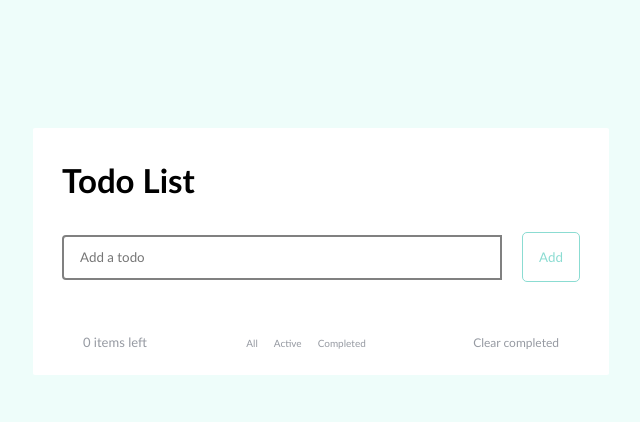
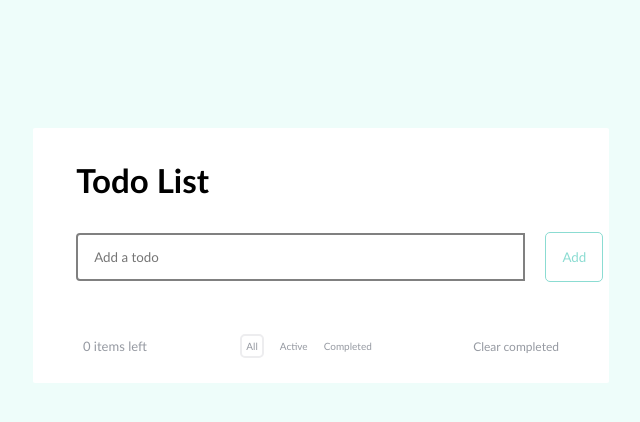
Before and after one commit to prointix/react-todoapp-for-daro, a React (Create React App) app in the folder todo-list/: page / in a window 1280 px wide. Shown: the top 422 px of the page, without its empty margins (319-959 px from the left). Built offline with nearby package versions, Linux system fonts and the light colour scheme.

Commit message:
Styles and ClearCompletedTodo Update

```diff
--- a/todo-list/src/App.css
+++ b/todo-list/src/App.css
@@ -86,6 +86,8 @@ h1 {
 
 .todo-form {
   margin-bottom: 32px;
+  margin-left: 15%;
+  width: 100%;
   align-self: center;
 }
 
@@ -94,8 +96,8 @@ h1 {
   border-radius: 4px 0 0px 4px;
   border: 2px solid gray;
   outline: none;
-  width: 440px;
-  height: 45px;
+  width: 78%;
+  height: 100%;
 }
 
 .todo-button {
@@ -114,10 +116,6 @@ h1 {
 .todo-button:hover{
   background-color: #8bdcd2;
   color: white;
-}
-
-.todo-button:focus{
-
 }
 
 
@@ -213,17 +211,16 @@ h1 {
   cursor: pointer;
 }
 button.on{
-  padding: 10px;
+
   border: none;
   border-radius: 0 4px 4px 0;
   cursor: pointer;
   outline: none;
+  background-color: white;
   margin-left: 20px;
-  background: #FFFFFF;
-  border: 1px solid #1AA7EC;
+  color:#969aa2;
   border-radius: 5px;
-  text-transform: capitalize;
-  color:#1AA7EC ;
+  text-decoration: underline;
 }
 
 .filters span{
@@ -244,4 +241,5 @@ button.on{
   .controls{
     padding: 18px 20px;
   }
+
 }
--- a/todo-list/src/App.js
+++ b/todo-list/src/App.js
@@ -8,10 +8,10 @@ import Todolist from "./components/TodoItem.js";
 const App = () => {
   const [todos, setTodos] = useState([]);
   const LOCAL_STORAGE_KEY = "todoList.app";
-  const [status, setStatus] = useState("all");
+  const [status, setStatus] = useState("All");
 
   const addTodo = (text) => {
-    if (text === "") return;
+    if (text.trim() === "") return alert("Please input some text");
 
     let todo = { id: uuidv4(), text: text, completed: false };
     let newTodos = [todo, ...todos];
@@ -24,11 +24,15 @@ const App = () => {
     if (retriveTodos) setTodos(retriveTodos);
   }, []);
 
+  const saveTocalStorage = (newTodos) => {
+    localStorage.setItem(LOCAL_STORAGE_KEY, JSON.stringify(newTodos));
+  };
+
   const removeTodo = (id) => {
     let updatedTodos = [...todos].filter((todo) => todo.id !== id);
     setTodos(updatedTodos);
     // remove from local storage
-    localStorage.setItem(LOCAL_STORAGE_KEY, JSON.stringify(updatedTodos));
+    saveTocalStorage(updatedTodos);
   };
 
   const completeTodo = (id) => {
@@ -39,15 +43,14 @@ const App = () => {
       return todo;
     });
     setTodos(updatedTodos);
-    localStorage.setItem(LOCAL_STORAGE_KEY, JSON.stringify(updatedTodos));
+    saveTocalStorage(updatedTodos);
   };
-
   const toggleTodo = (id) => {
     const newTodos = [...todos];
     const todo = newTodos.find((todo) => todo.id === id);
     todo.completed = !todo.completed;
     setTodos(newTodos);
-    localStorage.setItem(LOCAL_STORAGE_KEY, JSON.stringify(newTodos));
+    saveTocalStorage(newTodos);
   };
   const filteredTodos = todos.filter((todo) => {
     if (status === "Completed") {
@@ -58,7 +61,7 @@ const App = () => {
     }
     return todo;
   });
-
+  console.log(status)
   const statusHandler = (e) => {
     setStatus(e.target.value);
   };
@@ -109,7 +112,7 @@ const App = () => {
         </div>
         <button
           className={status === "deleteCompletedTodo" ? "on" : "clear-button"}
-          onClick={statusHandler}
+          onClick= {()=>{setStatus("deleteCompletedTodo");setTodos(todos.filter((todo) => !todo.completed)); saveTocalStorage(todos.filter((todo) => !todo.completed))}}
           value="deleteCompletedTodo"
         >
           Clear completed
--- a/todo-list/src/components/TodoForm.js
+++ b/todo-list/src/components/TodoForm.js
@@ -5,6 +5,7 @@ const Todo = (props) => {
   const handleSubmit = (e) => {
     e.preventDefault();
     props.addTodo(input);
+    setInput("");
   };
   return (
     <>
```
